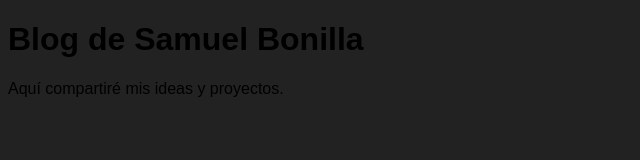
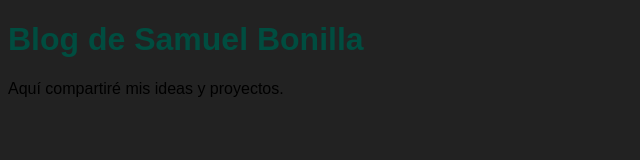
Before and after one commit to SamuelBonillaBaquero/my-personal-blog, a plain HTML site: page index.html in a window 1280 px wide. Shown: the whole page, without its empty margins (0-640 px from the left). Drawn offline with Linux system fonts and the light colour scheme.

Commit message:
style: Alineación de título a la izquierda y color oscuro

```diff
--- a/style.css
+++ b/style.css
@@ -1 +1,3 @@
 body { font-family: sans-serif; background-color: #222; }
+
+h1 { color: #004d40; text-align: left; }
```
